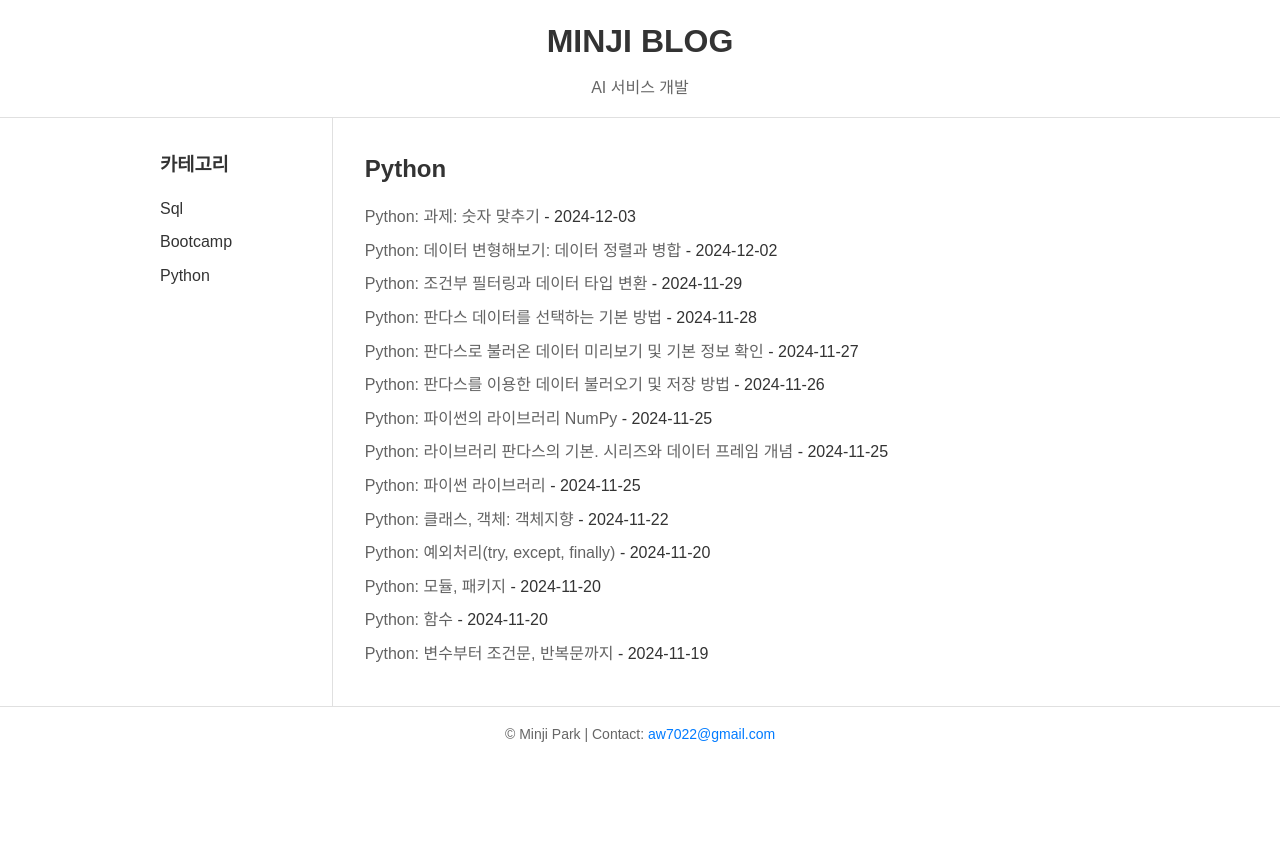
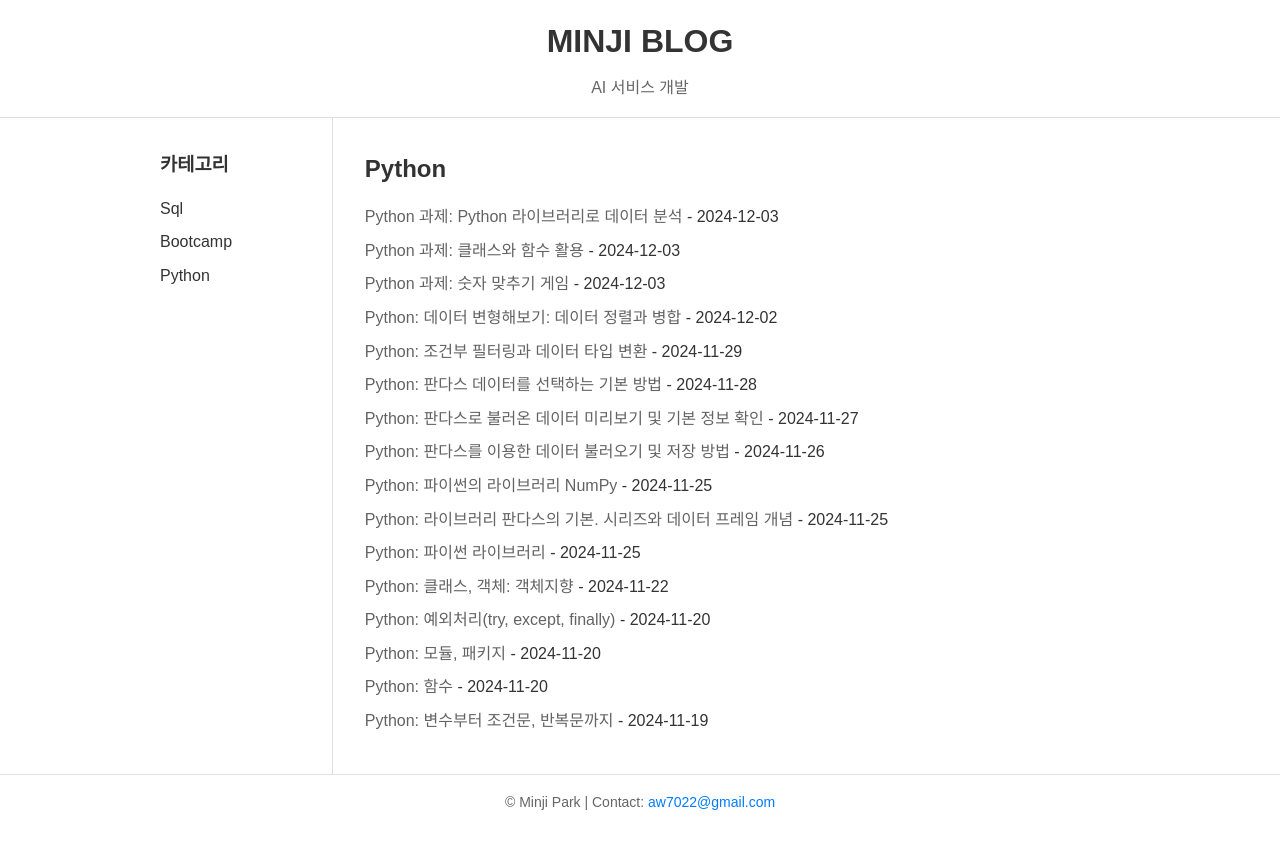
Before and after one commit to Mminzy22/Blog, a Jekyll site: the page built from category/python.html, in a window 1280 px wide. Shown: the top 849 px of the page. Built offline with Jekyll 4.4.1, drawn with Linux system fonts in a browser that asks for light colours; nearby versions of some CDN libraries; some of the changed lines change nothing that is shown.

Commit message:
add post

````diff
--- a/_posts/Python/2024-12-03-Python14.md
+++ b/_posts/Python/2024-12-03-Python14.md
@@ -1,6 +1,6 @@
 ---
 layout: post
-title: "Python: 과제: 숫자 맞추기"
+title: "Python 과제: 숫자 맞추기 게임"
 date: 2024-12-03
 categories: [Python]
 ---
@@ -9,7 +9,6 @@ categories: [Python]
 
 Python의 **Jupyter Notebook**을 활용한 **숫자 맞추기 게임**
 
----
 
 **📋 과제 목표**
 
@@ -17,7 +16,6 @@ Python의 **Jupyter Notebook**을 활용한 **숫자 맞추기 게임**
 2. **랜덤 모듈**과 **반복문**, **조건문**을 활용한 간단한 게임 개발.
 3. 예외 처리와 사용자 입력 검증 학습.
 
----
 
 **⚙️ 기능 설명**
 
@@ -45,7 +43,6 @@ Python의 **Jupyter Notebook**을 활용한 **숫자 맞추기 게임**
 2. **숫자 형식 예외 처리**:
    - 입력값이 숫자가 아니면 예외를 처리하고 "숫자만 입력해야됨. 다시 입력하셈" 메시지를 출력합니다.
 
----
 
 **💻 실행 예제**
 
@@ -83,7 +80,6 @@ Python의 **Jupyter Notebook**을 활용한 **숫자 맞추기 게임**
 게임 종료
 ```
 
----
 
 **🛠️ 주요 기술**
 
@@ -91,7 +87,6 @@ Python의 **Jupyter Notebook**을 활용한 **숫자 맞추기 게임**
 - **입출력 처리**: `input()`과 `print()`로 사용자와 상호작용.
 - **예외 처리**: `try-except` 블록으로 잘못된 입력 처리.
 
----
 
 ```python
 # random 모듈 사용하기
--- /dev/null
+++ b/_posts/Python/2024-12-03-Python15.md
@@ -0,0 +1,124 @@
+---
+layout: post
+title: "Python 과제: 클래스와 함수 활용"
+date: 2024-12-03
+categories: [Python]
+---
+
+#### 클래스와 함수 활용 과제 🧑‍💻
+
+Python의 클래스(Class)와 함수(Function)를 활용한 간단한 데이터 입력 및 출력 프로그램
+
+**📋 과제 목표**
+1. Python의 **클래스와 객체 지향 프로그래밍** 개념 학습.
+2. **사용자 입력 처리**와 **출력 포맷팅** 연습.
+3. (선택) Pandas를 활용한 데이터 처리 연습.
+
+
+**⚙️ 기능 설명**
+
+**기본 기능**
+1. **클래스 정의**:
+- `Person` 클래스는 사용자 정보를 저장하고 관리하는 데 사용됩니다.
+2. **멤버 변수**:
+- `name`: 사용자 이름 (문자열).
+- `gender`: 사용자 성별 (문자열, "male" 또는 "female").
+- `age`: 사용자 나이 (정수).
+3. **생성자 `__init__`**:
+- 객체 생성 시 `name`, `gender`, `age`를 초기화합니다.
+4. **정보 출력 함수 `display()`**:
+- 입력된 정보를 출력합니다.
+- 출력 예시:
+    ```plaintext
+    이름: 페이커, 성별: male
+    나이: 28
+    ```
+
+**추가 도전 과제**
+1. **CSV 파일 읽기**:
+- Pandas를 사용하여 인구 데이터 파일(`pop_kor.csv`)을 읽고 출력합니다.
+- DataFrame의 인덱스를 `구별`로 설정합니다.
+2. **DataFrame 병합**:
+- 주어진 DataFrame과 읽어온 데이터를 `join`을 사용해 병합합니다.
+3. **정렬**:
+- 병합된 DataFrame에서 `검거율`을 기준으로 오름차순 정렬 후 출력합니다.
+
+
+**💻 실행 예제**
+
+**기본 기능**
+```plaintext
+나이: 28
+이름: 페이커
+성별: male
+이름: 페이커, 성별: male
+나이: 28
+```
+
+**추가 도전 과제 (선택)**
+1. **CSV 파일 읽기**:
+```python
+import pandas as pd
+df = pd.read_csv('pop_kor.csv', index_col='구별')
+print(df)
+```
+
+2. **병합 및 정렬**:
+```python
+merged_df = quiz_df.join(df)
+sorted_df = merged_df.sort_values(by='검거율', ascending=True)
+print(sorted_df)
+```
+
+**🛠️ 주요 기술**
+
+- **클래스와 객체 지향 프로그래밍**:
+- Python의 클래스 정의, 생성자 활용, 멤버 함수 구현.
+- **Pandas를 사용한 데이터 처리** (선택):
+- CSV 파일 읽기, DataFrame 병합, 정렬.
+
+```python
+# 클래스 선언하기
+class Person:
+
+    # __init__ 함수 생성하기 : 객체 생성할 때 초기화
+    def __init__(self, name, age, gender):
+        # self에 매개변수 값 저장하기
+        self.name = name
+        self.age = age
+
+        # gender 값이 해당 값이 아닌 경우에 다시 입력 받도록 하기 : 유효성 검사
+        while gender not in ["male", "female"]:
+            print("*****male 또는 female만 입력 가능*****")
+            #lower() 함수 사용해서 입력 값소문자로 만들기
+            gender = input("성별 재입력: ").lower()
+        # 유효성 검사 통과시 값 저장
+        self.gender = gender
+
+    # 객체를 출력하거나 시각적으로 표현할 때 사용하는 메서드 생성: 객체를 문자열로 반환
+    def __repr__(self):
+        return f"이름: {self.name}, 성별: {self.gender}\n나이: {self.age}"
+
+    # 사용자 나이에 따른 메시지 출력하는 메서드 생성
+    def greet(self):
+        # 나이 19세 초과시
+        if self.age > 19:
+            print("성인인가요? 안녕하세여")
+        # 19세 이하인 경우
+        else:
+            print("너 미성년자임? 안녕")
+
+# 사용자가 입력할 수 있도록 input()사용
+name = input("이름: ")
+age = int(input("나이: "))
+#lower() 함수 사용해서 입력 값소문자로 만들기
+gender = input("성별 (male/female): ").lower()
+
+# 객체 생성
+person = Person(name, age, gender)
+
+# __repr__메서드 출력 결과 : Jupyter Notebook에서 사용 가능
+display(person)
+# greet 메서드 호출하기
+person.greet()
+```
--- /dev/null
+++ b/_posts/Python/2024-12-03-Python16.md
@@ -0,0 +1,126 @@
+---
+layout: post
+title: "Python 과제: Python 라이브러리로 데이터 분석"
+date: 2024-12-03
+categories: [Python]
+---
+
+#### Python 라이브러리로 데이터 분석하기 📊
+
+**📋 과제 목표**
+1. Python의 데이터 분석 라이브러리 활용.
+2. 주어진 데이터 파일(.xlsx, .csv)을 불러오고 처리.
+3. 데이터 프레임 연산 및 통계 처리 연습.
+
+
+**⚙️ 과제 구성 및 주요 기능**
+
+**데이터 파일**
+- **`관서별 5대범죄 발생 및 검거.xlsx`**: 주요 범죄 발생 및 검거 데이터를 포함.
+- **`pop_kor.csv`**: 인구 데이터를 포함.
+
+**주요 기능**
+1. **데이터 파일 읽기**:
+   - `관서별 5대범죄 발생 및 검거.xlsx`와 `pop_kor.csv`를 Pandas를 사용해 불러오기.
+2. **구 이름 매핑**:
+   - 경찰서 이름(`관서명`)을 서울시 구 이름(`구별`)로 매핑.
+3. **DataFrame 병합 및 정리**:
+   - `pivot_table`로 구별 데이터를 집계.
+   - `구 없음` 행 삭제.
+4. **검거율 계산**:
+   - 강간, 강도, 살인, 절도, 폭력의 검거율을 계산하여 새로운 컬럼 추가.
+5. **컬럼 제거**:
+   - 필요 없는 컬럼 삭제 (`del` 사용).
+6. **컬럼 이름 변경**:
+   - `rename`으로 컬럼 이름을 직관적으로 수정.
+
+
+**💻 실행 예제**
+
+**기본 데이터 출력**
+```plaintext
+관서명   살인 발생   살인 검거   강도 발생   강도 검거   강간 발생   강간 검거   절도 발생   절도 검거   폭력 발생   폭력 검거
+0   서울     10         10        20         19         30         28         40         35         50         48
+1   부산     8          8         15         14         25         23         35         30         45         43
+...
+```
+
+**최종 데이터 출력 예시**
+```plaintext
+강간  강도  살인  절도  폭력  강간검거율   강도검거율   살인검거율   절도검거율   폭력검거율   검거율
+구별
+강남구 449 21  13  3850    4284    77.728285   85.714286   76.923077   42.857143   86.484594   66.519670
+강동구 156 6   4   2366    2712    78.846154   100.000000  75.000000   33.347422   82.890855   60.469108
+```
+
+```python
+# 파이썬 라이브러리 중 pandas 사용 as로 별칭 붙여주기
+import pandas as pd
+
+# pandas 이용하여 파일 불러오기. 데이터 보기 편하게 head() 함수 이용
+df1 = pd.read_csv('pop_kor.csv')
+df2 = pd.read_excel('관서별 5대범죄 발생 및 검거.xlsx')
+
+df1.head()
+df2.head()
+
+# 관서명을 구 이름으로 매핑하기 위해 매핑할 데이터 입력 후 map()사용하여 매핑. 결측지는 '구 없음'으로 표출
+map_data = {
+    '서대문서': '서대문구', '수서서': '강남구', '강서서': '강서구', '서초서': '서초구',
+    '서부서': '은평구', '중부서': '중구', '종로서': '종로구', '남대문서': '중구',
+    '혜화서': '종로구', '용산서': '용산구', '성북서': '성북구', '동대문서': '동대문구',
+    '마포서': '마포구', '영등포서': '영등포구', '성동서': '성동구', '동작서': '동작구',
+    '광진서': '광진구', '강북서': '강북구', '금천서': '금천구', '중랑서': '중랑구',
+    '강남서': '강남구', '관악서': '관악구', '강동서': '강동구', '종암서': '성북구',
+    '구로서': '구로구', '양천서': '양천구', '송파서': '송파구', '노원서': '노원구',
+    '방배서': '서초구', '은평서': '은평구', '도봉서': '도봉구'
+}
+
+df2['구별'] = df2['관서명'].map(map_data).fillna('구 없음')
+
+# index 사용하여 구별 데이터로 변경하고 같은 구인 경우 aggfunc='sum' 이용하여 더해주기
+# 기존 데이터 '관서명'으로 인덱스 되어있던거 아니라서 필요없는 컬럼인 관서명은 drop()이용하여 열 삭제(axis=1)
+# pivot = df2.drop(columns=['관서명']).pivot_table(index='구별', aggfunc='sum')
+pivot = df2.drop('관서명', axis=1).pivot_table(index='구별', aggfunc='sum')
+pivot
+
+# drop() 이용 하여 '구 없음'에 해당하는 행 삭제하기
+# 인덱스 삭제할 때, 삭제하려는 항목이 존재하지 않아도 오류를 발생시키지 않도록 errors='ignore' 사용하기
+pivot = pivot.drop(index='구 없음', errors='ignore')
+
+# 각 범죄 별로 검거율 계산하고, 각 검거율 데이터 컬럼 추가하기
+# for문 사용해서 crime 변수에 공통 단어 넣어주기
+for crime in ['강간', '강도', '살인', '절도', '폭력']:
+    # f-string을 이용해 컬럼명 생성
+    # 각 범죄 유형에 대해 검거율(= 검거 건수 / 발생 건수 * 100)을 계산해서 컬럼 생성
+    pivot[f'{crime}검거율'] = (pivot[f'{crime}(검거)'] / pivot[f'{crime}(발생)']) * 100
+
+# 소계에 대한 검거율 컬럼 추가
+pivot['검거율'] = (pivot['소계(검거)'] / pivot['소계(발생)']) * 100
+
+# del pivot['강간(검거)'] : del의 경우 단일 열만 지정가능하여 필요없는 컬럼 drop() 이용해서 삭제
+del_column = ['강간(검거)', '강도(검거)', '살인(검거)', '절도(검거)', '폭력(검거)', '소계(발생)', '소계(검거)']
+# inplace=True 사용하여 원본 테이블에 적용
+pivot.drop(del_column, axis=1, inplace=True)
+# pivot.drop(columns=del_column, inplace=True)
+
+# rename()이용해서 컬럼명 변경
+rename_column = {
+    '강간(발생)': '강간', '강도(발생)': '강도', '살인(발생)': '살인',
+    '절도(발생)': '절도', '폭력(발생)': '폭력'
+}
+# pivot.rename(columns=rename_column, inplace=True)
+pivot.rename(rename_column, axis=1, inplace=True)
+
+# 인구 데이터 불러오고 출력하기 head()이용해서 위에서부터 5개까지만
+# index_col='구별' 인덱스 셋팅해서 불러오기
+pop_data = pd.read_csv('pop_kor.csv', index_col='구별')
+pop_data.head()
+
+# join() 사용해서 피벗 테이블과 merge
+merge_table = pivot.join(pop_data, how='inner')
+
+# 검거율 기준으로 오름차순 정렬하기
+sort_table = merge_table.sort_values(by='검거율')
+sort_table
+```
````
